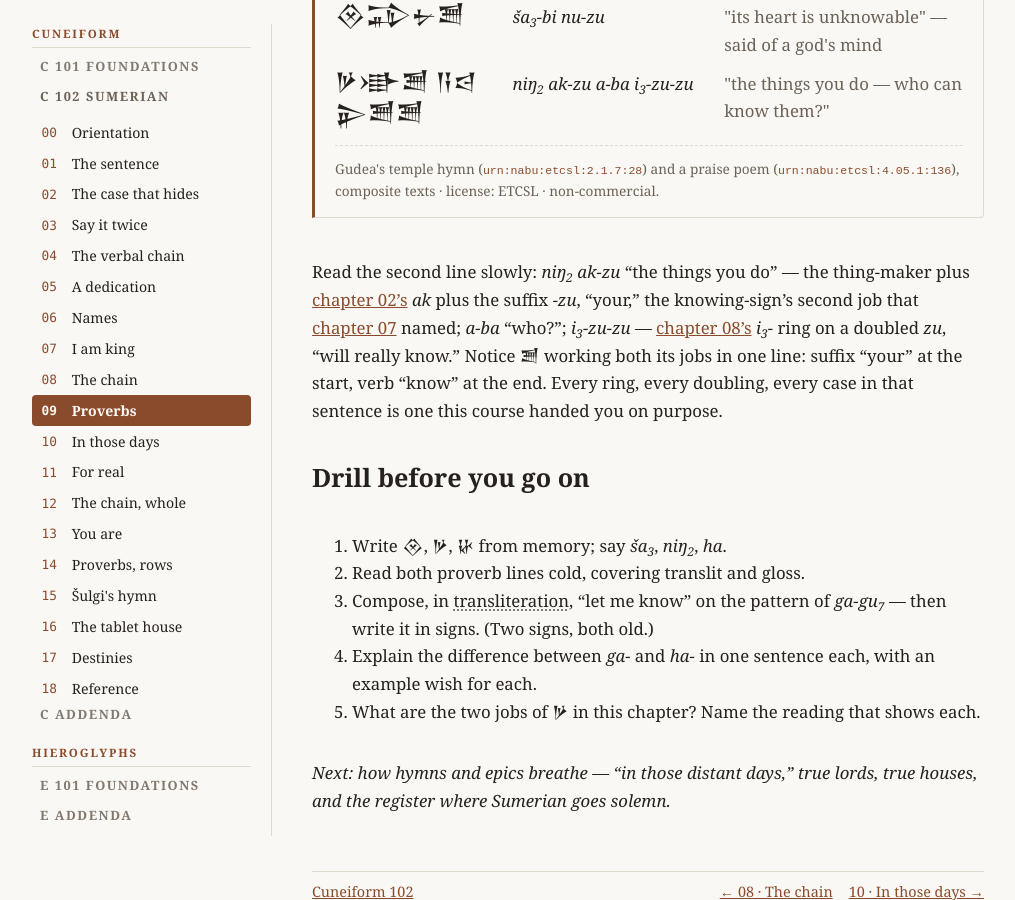
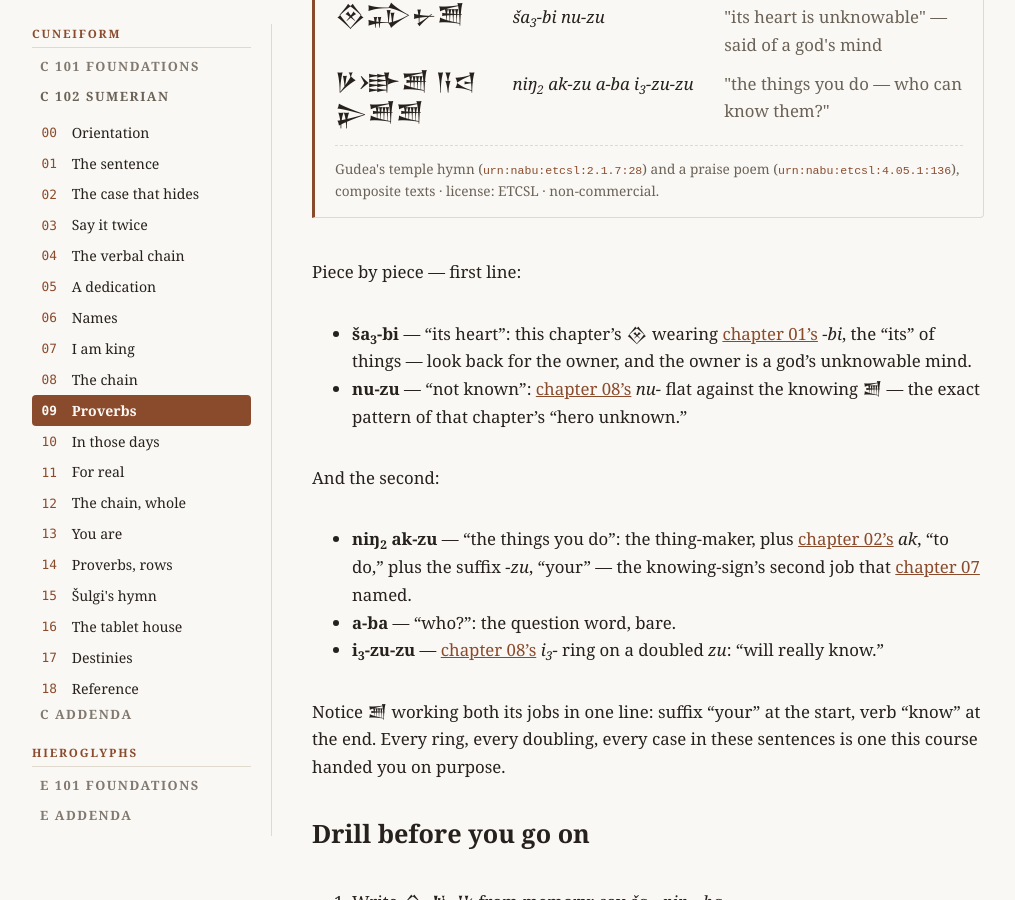
Before and after one commit to arvicco/nabu-edubba, a Jekyll site: the page built from site/cuneiform/102/09-the-proverb-tablet.md, in a window 1280 px wide and 900 px high, scrolled down 3730 px. Shown: the whole window, without its empty margins (132-1147 px from the left). Built offline with Jekyll 4.4.1, drawn with Linux system fonts in a browser that asks for light colours.

Commit message:
fix: C102 — every bigger reading worked piece by piece (M7-14)
Owner standard generalized (per the en-zid rework): no multi-word
reading hides behind a cramped one-sentence gloss. Swept all 19
chapters; six spots failed and are now bullet walkthroughs: ch09's
wisdom pair (both lines), ch14's two longest proverb chains
(nu-mu-na-an-szum2 and na-an-ak-e ring by ring, the -an- honestly
deferred; du3-a and the si-si-a-da purpose tail pointed out),
ch16's Szuruppak line (certain pieces parsed, nam-/me- openers
honestly left to the grammars), ch15's hymn line 1 (szag4-ta),
ch17's ba-tar-ra parsed in-gloss and the -re-da tail flagged to
the Reference's shelf, ch06's lugal-gal-zu wirings. Also fixed:
ch17 still credited the locative to ch13 — now ch01.

Co-Authored-By: Claude Fable 5 <noreply@anthropic.com>

```diff
--- a/site/cuneiform/102/09-the-proverb-tablet.md
+++ b/site/cuneiform/102/09-the-proverb-tablet.md
@@ -173,15 +173,32 @@ its deepest work:
   </figcaption>
 </figure>
 
-Read the second line slowly: *niŋ₂ ak-zu* "the things you do" —
-the thing-maker plus <a href="{{ '/cuneiform/102/02-the-case-that-hides/' | relative_url }}">chapter 02's</a> *ak* plus the suffix *-zu*,
-"your," the knowing-sign's second job that
-[chapter 07]({{ '/cuneiform/102/07-i-am-king/' | relative_url }})
-named; *a-ba* "who?";
-*i₃-zu-zu* — <a href="{{ '/cuneiform/102/08-the-chain-grows-rings/' | relative_url }}">chapter 08's</a> *i₃-* ring on a doubled *zu*, "will
-really know." Notice 𒍪 working both its jobs in one line: suffix
+Piece by piece — first line:
+
+- **ša₃-bi** — "its heart": this chapter's 𒊮 wearing
+  <a href="{{ '/cuneiform/102/01-the-sentence-in-the-clay/' | relative_url }}">chapter 01's</a>
+  *-bi*, the "its" of things — look back for the owner, and the
+  owner is a god's unknowable mind.
+- **nu-zu** — "not known":
+  <a href="{{ '/cuneiform/102/08-the-chain-grows-rings/' | relative_url }}">chapter 08's</a>
+  *nu-* flat against the knowing 𒍪 — the exact pattern of that
+  chapter's "hero unknown."
+
+And the second:
+
+- **niŋ₂ ak-zu** — "the things you do": the thing-maker, plus
+  <a href="{{ '/cuneiform/102/02-the-case-that-hides/' | relative_url }}">chapter 02's</a>
+  *ak*, "to do," plus the suffix *-zu*, "your" — the knowing-sign's
+  second job that
+  [chapter 07]({{ '/cuneiform/102/07-i-am-king/' | relative_url }})
+  named.
+- **a-ba** — "who?": the question word, bare.
+- **i₃-zu-zu** — <a href="{{ '/cuneiform/102/08-the-chain-grows-rings/' | relative_url }}">chapter 08's</a> *i₃-* ring on a doubled *zu*: "will
+  really know."
+
+Notice 𒍪 working both its jobs in one line: suffix
 "your" at the start, verb "know" at the end. Every ring, every
-doubling, every case in that sentence is one this course handed
+doubling, every case in these sentences is one this course handed
 you on purpose.
 
 ## Drill before you go on
```
Also changed, not shown: site/cuneiform/102/06-names-that-are-sentences.md (+7 -3 lines), site/cuneiform/102/14-a-row-of-proverbs.md (+27 -1 lines), site/cuneiform/102/15-i-am-the-king.md (+9 -1 lines), site/cuneiform/102/16-the-tablet-house-speaks.md (+16 -0 lines), site/cuneiform/102/17-the-day-destinies-were-decreed.md (+8 -3 lines).
